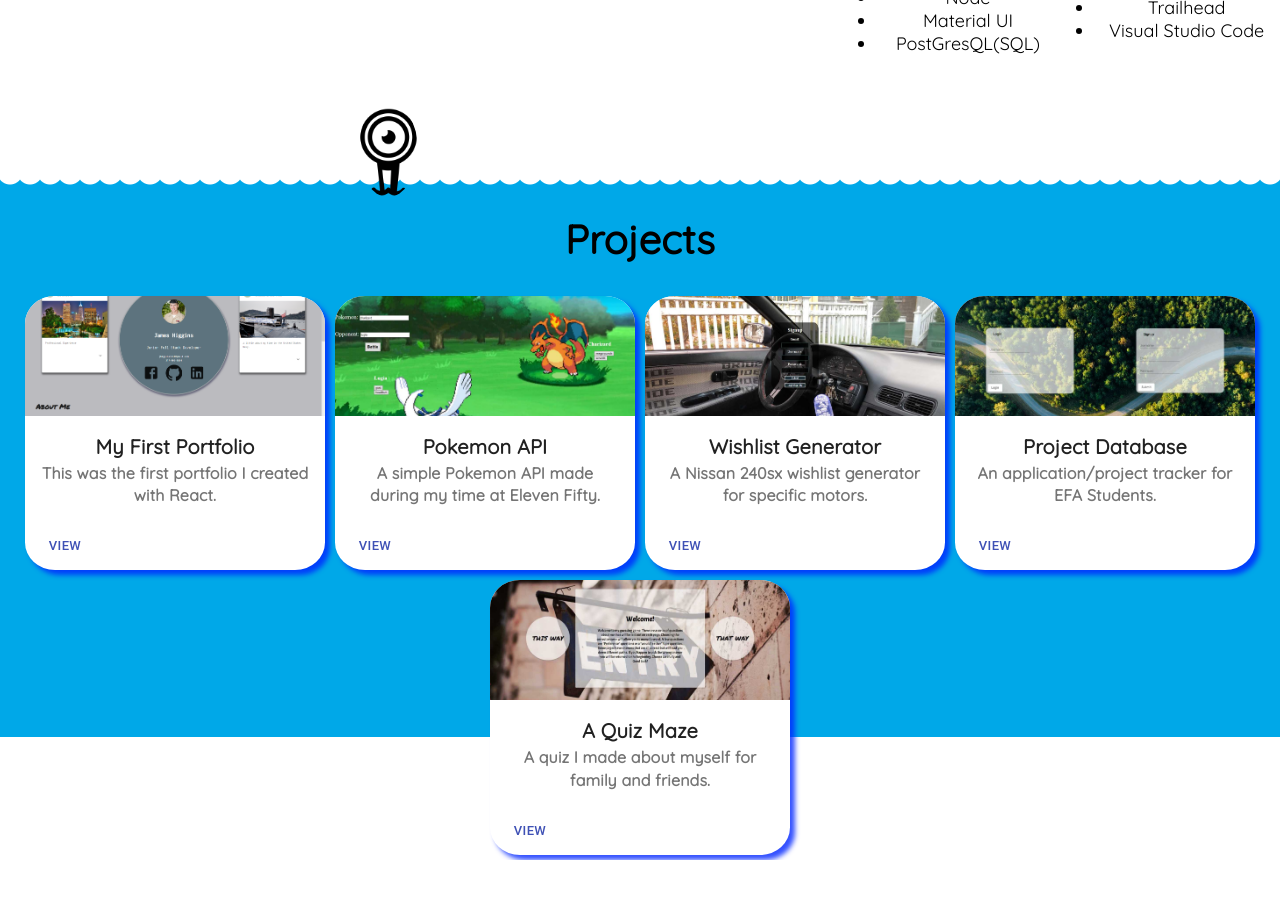
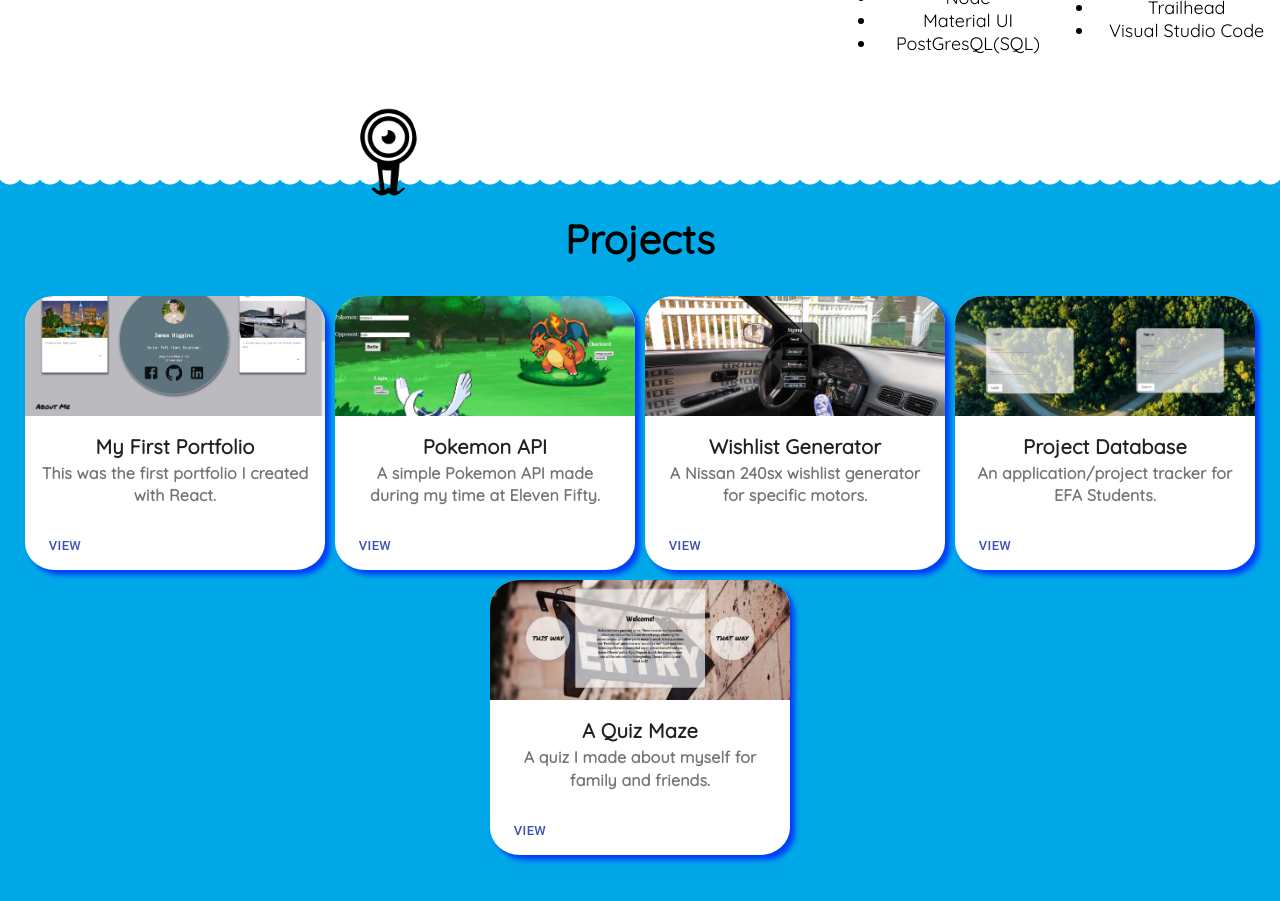
Before and after one commit to jhiggins3231/updatedPortfolio, a React (Create React App) app: page / in a window 1280 px wide. Shown: the part 820-1721 px from the top of the page. Before the commit the page ends 1680 px from the top, so only its background shows below. Built offline with nearby package versions, Linux system fonts and the light colour scheme; a web font is replaced by a local one.

Commit message:
background fix

```diff
--- a/src/components/projects.js
+++ b/src/components/projects.js
@@ -21,8 +21,8 @@ const useStyles = makeStyles(theme => ({
     main: {
         minWidth: '100%',
         backgroundColor: '#00A8E8',
-        minHeight: '200px',
-        maxHeight: '600px',
+        minHeight: '800px',
+        maxHeight: '1000px',
         fontFamily: 'Quicksand',
         fontSize: '20px'
     },
```
